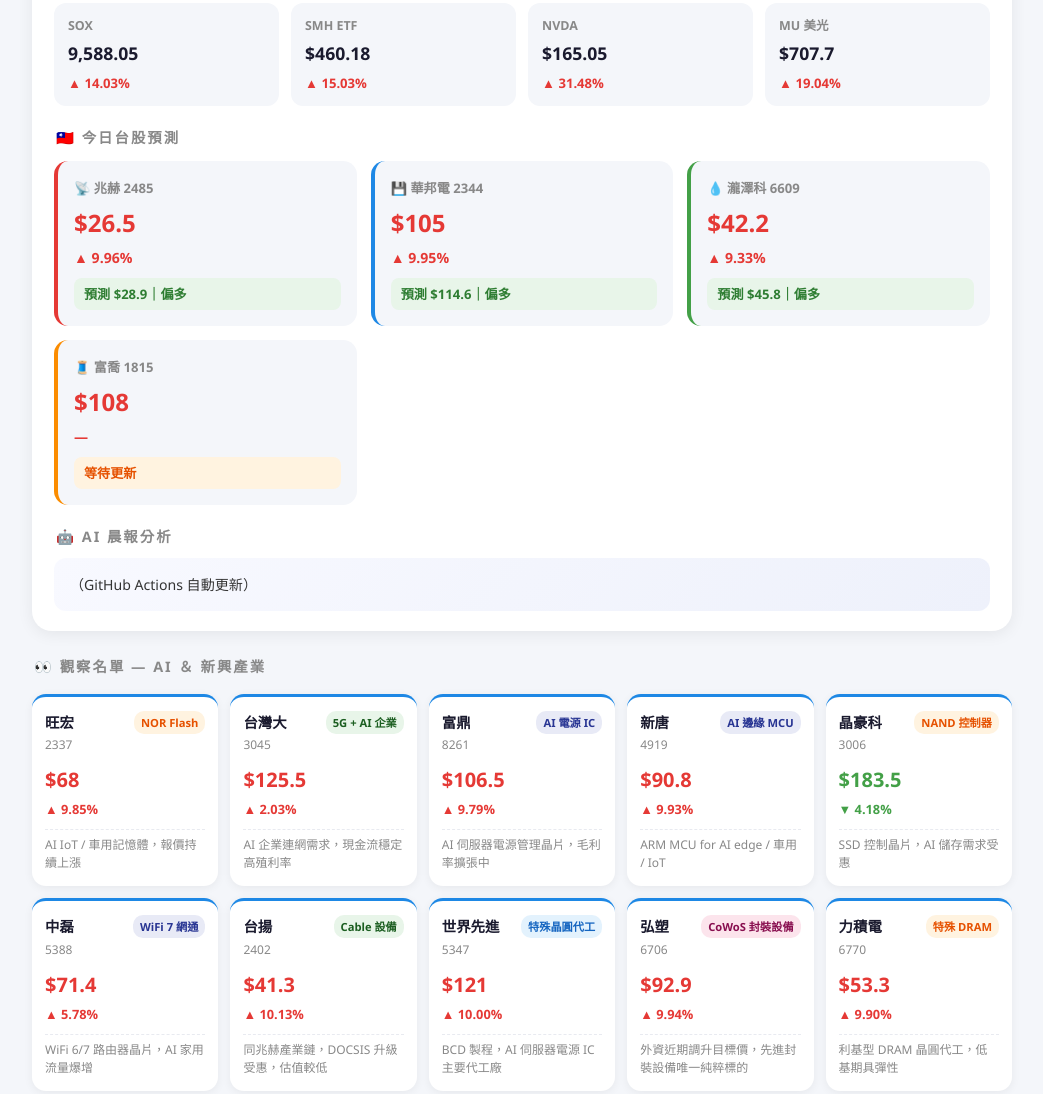
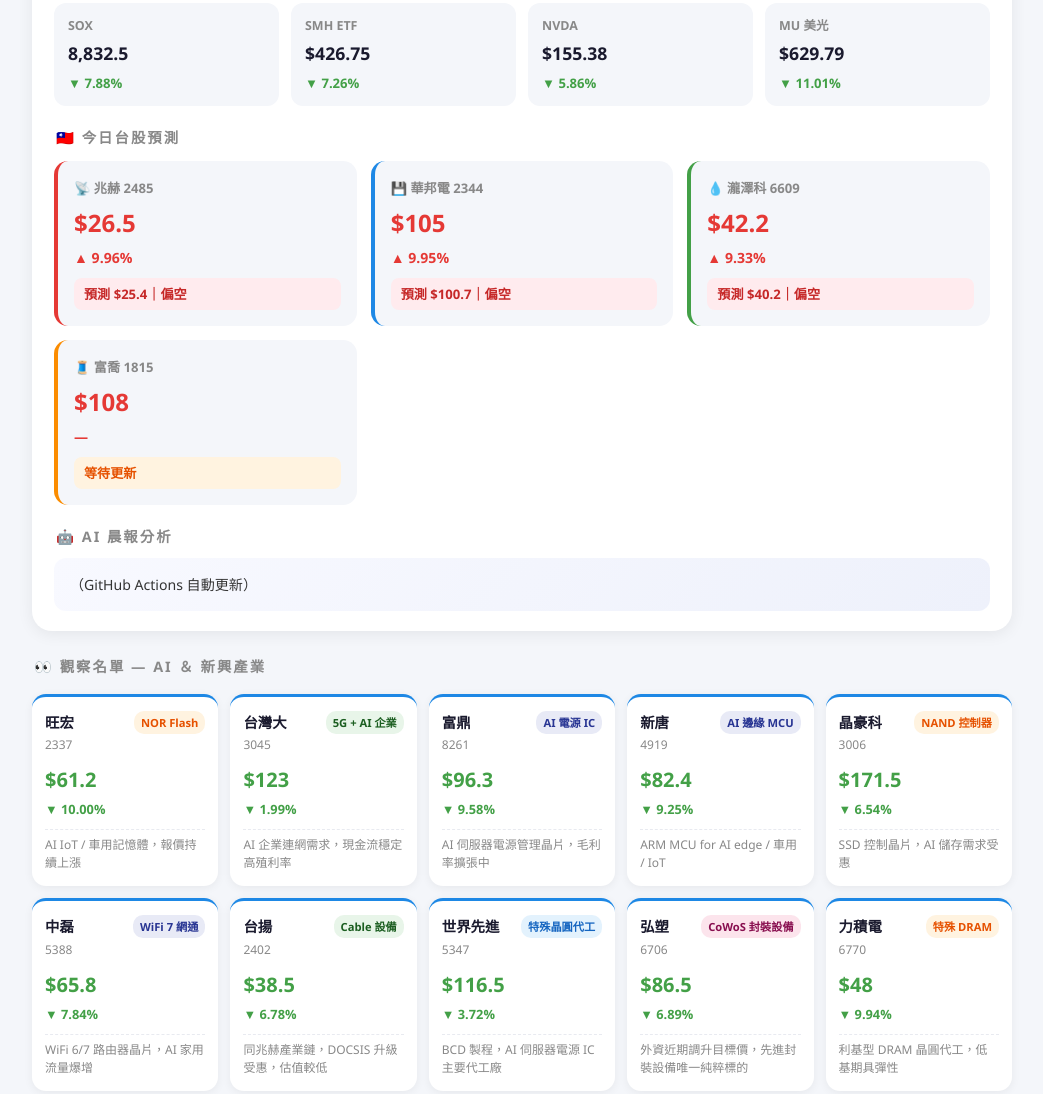
Before and after one commit to laiyingju/taiwan-stock-report, a plain HTML site: page index.html in a window 1280 px wide. Shown: the part 347-1441 px from the top of the page, without its empty margins (118-1161 px from the left). Drawn offline with nearby package versions, Linux system fonts and the light colour scheme.

Commit message:
daily update

```diff
--- a/index.html
+++ b/index.html
@@ -758,7 +758,7 @@ const MAIN_STOCKS_SC = {
 <script>
 // DAILY_DATA_START
 const DAILY_DATA = {
-  "updated": "2026-11-24 10:08",
+  "updated": "2026-11-25 08:54",
   "stocks": {
     "兆赫": {
       "symbol": "2485.TW",
@@ -2320,41 +2320,41 @@ const DAILY_DATA = {
   },
   "us_market": {
     "SOX": {
-      "price": 9588.05,
-      "change_pct": 14.03,
-      "date": "2026-11-23"
+      "price": 8832.5,
+      "change_pct": -7.88,
+      "date": "2026-11-24"
     },
     "SMH": {
-      "price": 460.18,
-      "change_pct": 15.03,
-      "date": "2026-11-23"
+      "price": 426.75,
+      "change_pct": -7.26,
+      "date": "2026-11-24"
     },
     "NVDA": {
-      "price": 165.05,
-      "change_pct": 31.48,
-      "date": "2026-11-23"
+      "price": 155.38,
+      "change_pct": -5.86,
+      "date": "2026-11-24"
     },
     "MU": {
-      "price": 707.7,
-      "change_pct": 19.04,
-      "date": "2026-11-23"
+      "price": 629.79,
+      "change_pct": -11.01,
+      "date": "2026-11-24"
     }
   },
   "predictions": {
     "兆赫": {
-      "price": 28.9,
-      "signal": "偏多",
-      "color": "green"
+      "price": 25.4,
+      "signal": "偏空",
+      "color": "red"
     },
     "華邦電": {
-      "price": 114.6,
-      "signal": "偏多",
-      "color": "green"
+      "price": 100.7,
+      "signal": "偏空",
+      "color": "red"
     },
     "瀧澤科": {
-      "price": 45.8,
-      "signal": "偏多",
-      "color": "green"
+      "price": 40.2,
+      "signal": "偏空",
+      "color": "red"
     }
   },
   "watchlist": {
@@ -2363,191 +2363,191 @@ const DAILY_DATA = {
       "code": "2337",
       "theme": "NOR Flash",
       "note": "AI IoT / 車用記憶體，報價持續上漲",
-      "current": 68.0,
-      "change_pct": 9.85
+      "current": 61.2,
+      "change_pct": -10.0
     },
     "台灣大": {
       "symbol": "3045.TW",
       "code": "3045",
       "theme": "5G + AI 企業",
       "note": "AI 企業連網需求，現金流穩定高殖利率",
-      "current": 125.5,
-      "change_pct": 2.03
+      "current": 123.0,
+      "change_pct": -1.99
     },
     "富鼎": {
       "symbol": "8261.TW",
       "code": "8261",
       "theme": "AI 電源 IC",
       "note": "AI 伺服器電源管理晶片，毛利率擴張中",
-      "current": 106.5,
-      "change_pct": 9.79
+      "current": 96.3,
+      "change_pct": -9.58
     },
     "新唐": {
       "symbol": "4919.TW",
       "code": "4919",
       "theme": "AI 邊緣 MCU",
       "note": "ARM MCU for AI edge / 車用 / IoT",
-      "current": 90.8,
-      "change_pct": 9.93
+      "current": 82.4,
+      "change_pct": -9.25
     },
     "晶豪科": {
       "symbol": "3006.TW",
       "code": "3006",
       "theme": "NAND 控制器",
       "note": "SSD 控制晶片，AI 儲存需求受惠",
-      "current": 183.5,
-      "change_pct": -4.18
+      "current": 171.5,
+      "change_pct": -6.54
     },
     "中磊": {
       "symbol": "5388.TW",
       "code": "5388",
       "theme": "WiFi 7 網通",
       "note": "WiFi 6/7 路由器晶片，AI 家用流量爆增",
-      "current": 71.4,
-      "change_pct": 5.78
+      "current": 65.8,
+      "change_pct": -7.84
     },
     "台揚": {
       "symbol": "2402.TW",
       "code": "2402",
       "theme": "Cable 設備",
       "note": "同兆赫產業鏈，DOCSIS 升級受惠，估值較低",
-      "current": 41.3,
-      "change_pct": 10.13
+      "current": 38.5,
+      "change_pct": -6.78
     },
     "世界先進": {
       "symbol": "5347.TWO",
       "code": "5347",
       "theme": "特殊晶圓代工",
       "note": "BCD 製程，AI 伺服器電源 IC 主要代工廠",
-      "current": 121.0,
-      "change_pct": 10.0
+      "current": 116.5,
+      "change_pct": -3.72
     },
     "弘塑": {
       "symbol": "6706.TW",
       "code": "6706",
       "theme": "CoWoS 封裝設備",
       "note": "外資近期調升目標價，先進封裝設備唯一純粹標的",
-      "current": 92.9,
-      "change_pct": 9.94
+      "current": 86.5,
+      "change_pct": -6.89
     },
     "力積電": {
       "symbol": "6770.TW",
       "code": "6770",
       "theme": "特殊 DRAM",
       "note": "利基型 DRAM 晶圓代工，低基期具彈性",
-      "current": 53.3,
-      "change_pct": 9.9
+      "current": 48.0,
+      "change_pct": -9.94
     }
   },
   "supply_chain": {
     "台積電": {
-      "current": 2230.0,
-      "change_pct": 9.85,
+      "current": 2150.0,
+      "change_pct": -3.59,
       "code": "2330"
     },
     "環球晶": {
-      "current": 506.0,
-      "change_pct": 9.88,
+      "current": 477.0,
+      "change_pct": -5.73,
       "code": "6488"
     },
     "台達電": {
-      "current": 1085.0,
-      "change_pct": 9.6,
+      "current": 1055.0,
+      "change_pct": -2.76,
       "code": "2308"
     },
     "廣達": {
-      "current": 282.5,
-      "change_pct": 9.92,
+      "current": 261.0,
+      "change_pct": -7.61,
       "code": "2382"
     },
     "智邦": {
-      "current": 1485.0,
-      "change_pct": 10.0,
+      "current": 1475.0,
+      "change_pct": -0.67,
       "code": "2345"
     },
     "中華電": {
-      "current": 164.5,
-      "change_pct": 0.0,
+      "current": 163.5,
+      "change_pct": -0.61,
       "code": "2412"
     },
     "緯穎": {
-      "current": 1510.0,
-      "change_pct": 9.82,
+      "current": 1430.0,
+      "change_pct": -5.3,
       "code": "6669"
     },
     "威剛": {
-      "current": 271.0,
-      "change_pct": 8.62,
+      "current": 244.0,
+      "change_pct": -9.96,
       "code": "3260"
     },
     "華邦電": {
-      "current": 105.0,
-      "change_pct": 9.95,
+      "current": 94.5,
+      "change_pct": -10.0,
       "code": "2344"
     },
     "新唐": {
-      "current": 90.8,
-      "change_pct": 9.93,
+      "current": 82.4,
+      "change_pct": -9.25,
       "code": "4919"
     },
     "中磊": {
-      "current": 71.4,
-      "change_pct": 5.78,
+      "current": 65.8,
+      "change_pct": -7.84,
       "code": "5388"
     },
     "台揚": {
-      "current": 41.3,
-      "change_pct": 10.13,
+      "current": 38.5,
+      "change_pct": -6.78,
       "code": "2402"
     },
     "世界先進": {
-      "current": 121.0,
-      "change_pct": 10.0,
+      "current": 116.5,
+      "change_pct": -3.72,
       "code": "5347"
     },
     "富鼎": {
-      "current": 106.5,
-      "change_pct": 9.79,
+      "current": 96.3,
+      "change_pct": -9.58,
       "code": "8261"
     },
     "雙鴻": {
-      "current": 854.0,
-      "change_pct": 9.91,
+      "current": 798.0,
+      "change_pct": -6.56,
       "code": "3324"
     },
     "奇鋐": {
-      "current": 2600.0,
-      "change_pct": 9.94,
+      "current": 2545.0,
+      "change_pct": -2.12,
       "code": "3017"
     },
     "旺宏": {
-      "current": 68.0,
-      "change_pct": 9.85,
+      "current": 61.2,
+      "change_pct": -10.0,
       "code": "2337"
     },
     "緯創": {
-      "current": 163.0,
-      "change_pct": 9.76,
+      "current": 152.0,
+      "change_pct": -6.75,
       "code": "3231"
     },
     "遠傳": {
-      "current": 107.0,
-      "change_pct": 3.88,
+      "current": 103.5,
+      "change_pct": -3.27,
       "code": "4904"
     },
     "健策": {
-      "current": 41.5,
-      "change_pct": 7.24,
+      "current": 39.1,
+      "change_pct": -5.78,
       "code": "3306"
     },
     "力積電": {
-      "current": 53.3,
-      "change_pct": 9.9,
+      "current": 48.0,
+      "change_pct": -9.94,
       "code": "6770"
     },
     "晶豪科": {
-      "current": 183.5,
-      "change_pct": -4.18,
+      "current": 171.5,
+      "change_pct": -6.54,
       "code": "3006"
     }
   },
```
